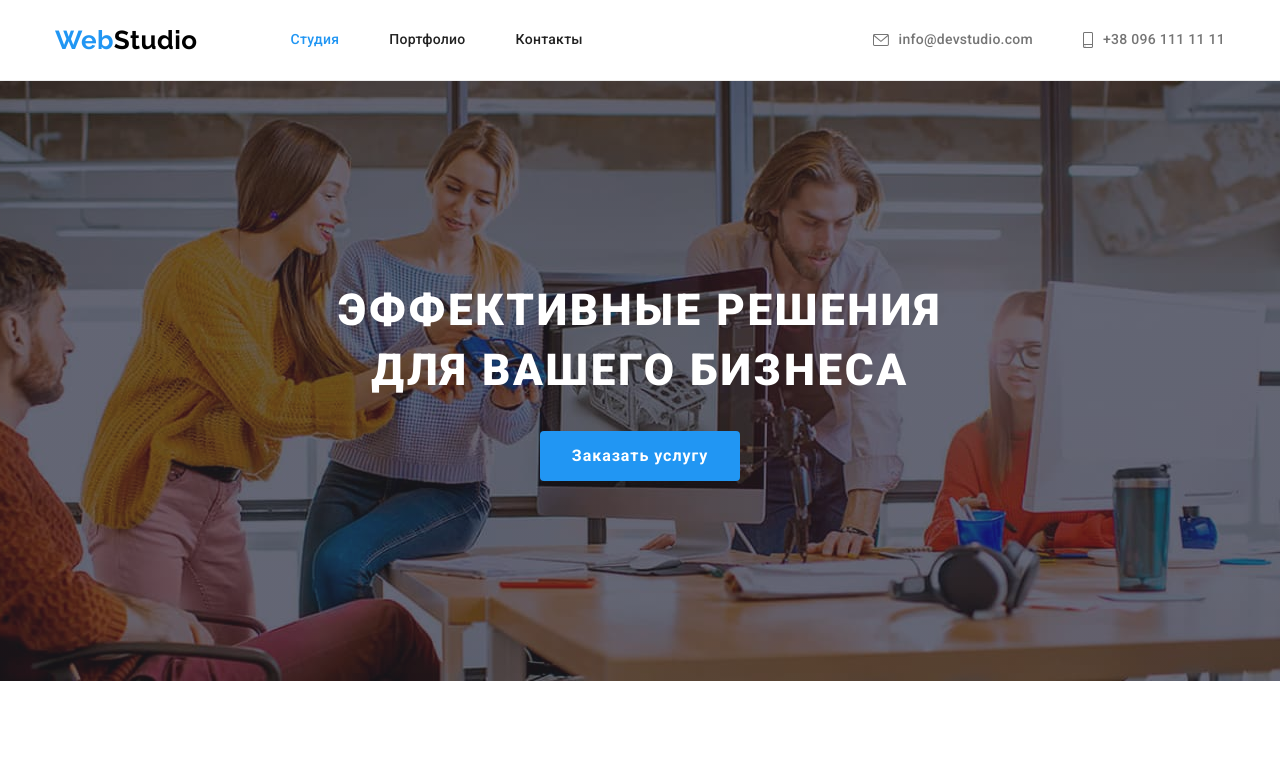
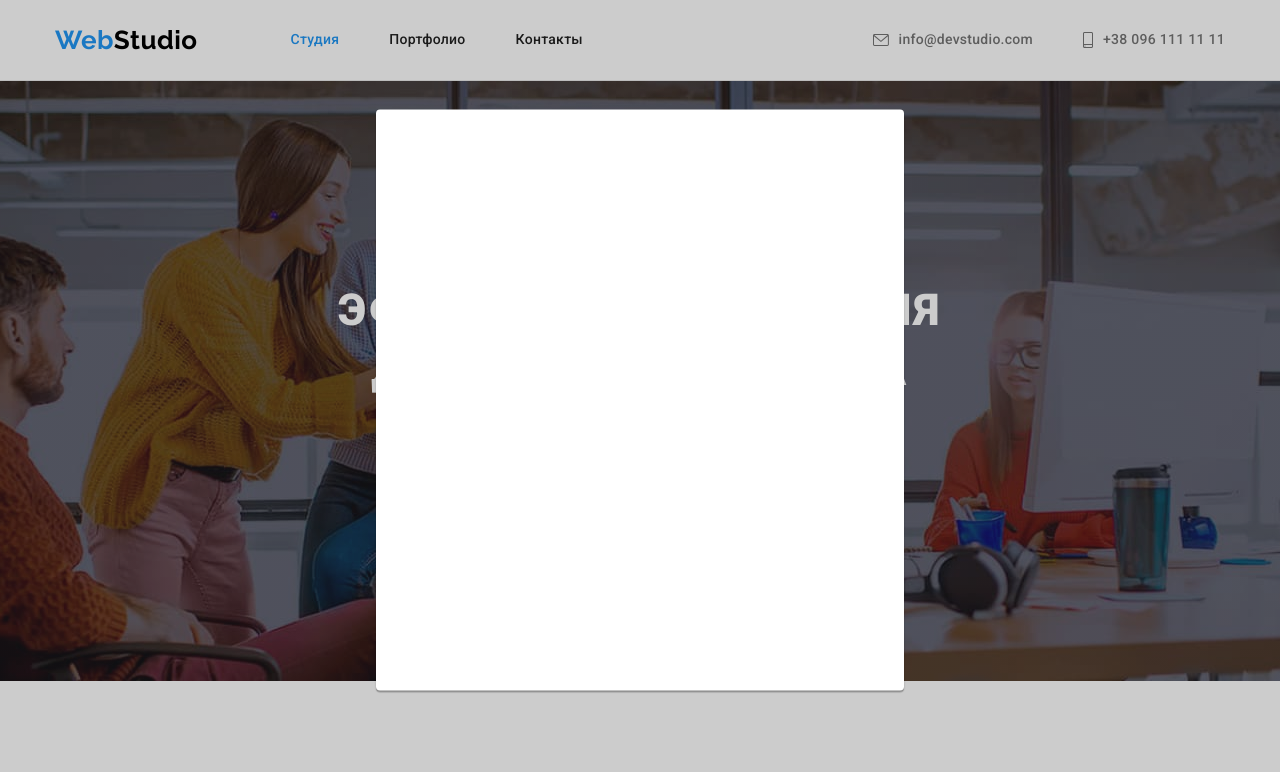
Before and after one commit to Pozniak17/goit-markup-hw-05, a plain HTML site: page index.html in a window 1280 px wide. Shown: the top 772 px of the page. Drawn offline with nearby package versions, Linux system fonts and the light colour scheme.

Commit message:
Зроблена модалка(не жива)

```diff
--- a/css/styles.css
+++ b/css/styles.css
@@ -676,3 +676,28 @@ section-title - універсальний клас для h2 */
 .main-footer {
   margin-right: 70px;
 }
+
+/* Модальне вікно */
+.backdrop {
+  position: fixed;
+  top: 0;
+  left: 0;
+  width: 100%;
+  height: 100%;
+
+  background: rgba(0, 0, 0, 0.2);
+}
+
+.modal {
+  position: absolute;
+  top: 50%;
+  left: 50%;
+  transform: translate(-50%, -50%);
+
+  width: 528px;
+  height: 581px;
+  background: #ffffff;
+  box-shadow: 0px 1px 3px rgba(0, 0, 0, 0.12), 0px 1px 1px rgba(0, 0, 0, 0.14),
+    0px 2px 1px rgba(0, 0, 0, 0.2);
+  border-radius: 4px;
+}
--- a/index.html
+++ b/index.html
@@ -471,5 +471,10 @@
         </div>
       </div>
     </footer>
+
+    <!-- Модальне вікно -->
+    <div class="backdrop">
+      <div class="modal"></div>
+    </div>
   </body>
 </html>
```
